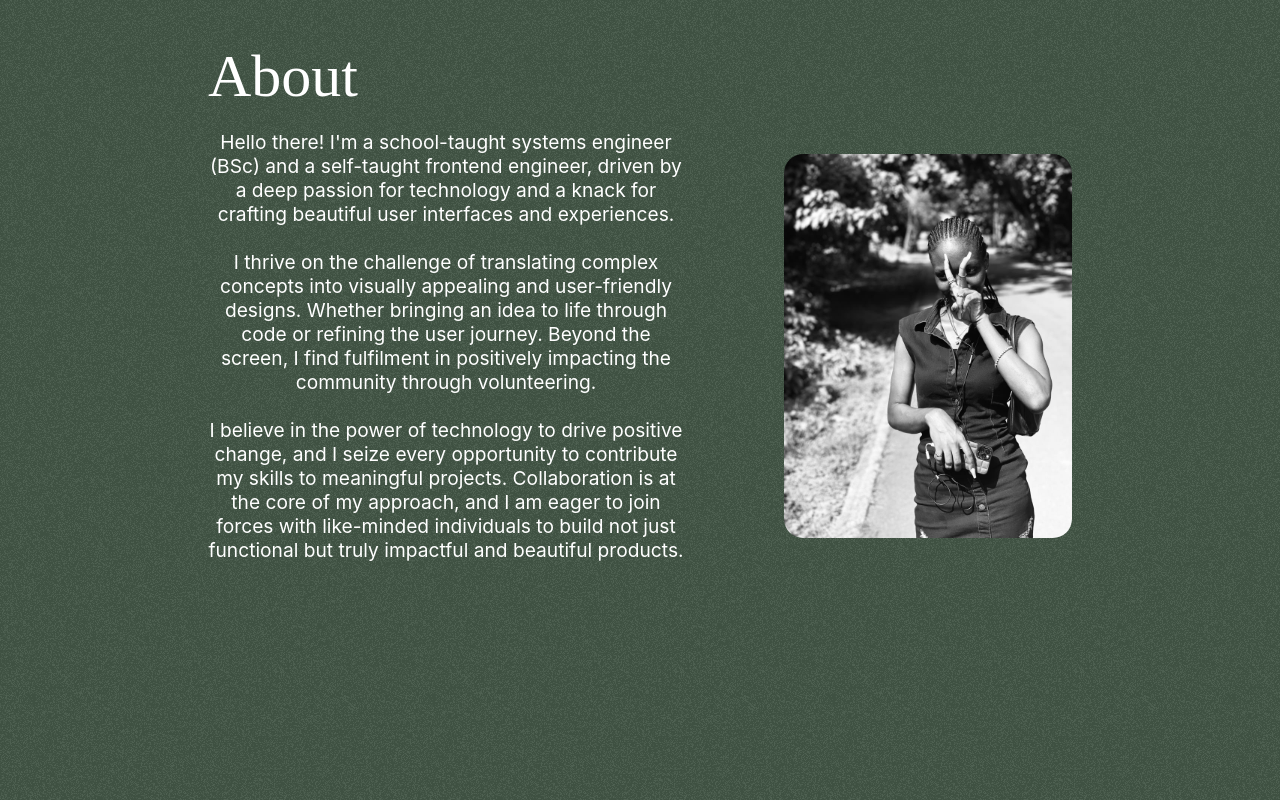
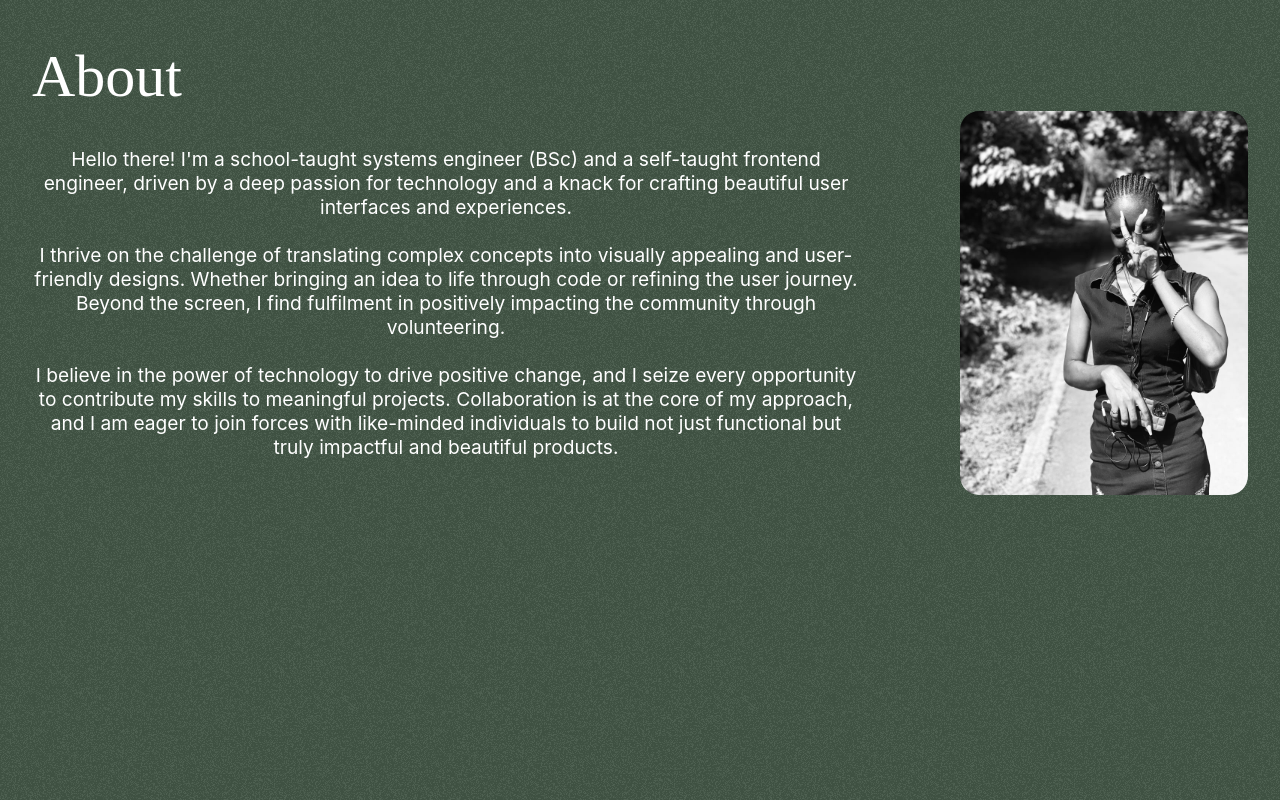
Before and after one commit to Maysummer/Portfolio1, a React (Create React App) app: page /about in a window 1280 px wide. Built offline with nearby package versions, Linux system fonts and the light colour scheme; a web font is replaced by a local one.

Commit message:
remove padding

```diff
--- a/src/App.tsx
+++ b/src/App.tsx
@@ -4,7 +4,6 @@ import About from './pages/About';
 import Projects from './pages/Projects';
 import Skills from './pages/Skills';
 import Contact from './pages/Contact';
-import {useRef} from 'react';
 
 function App() {
   const title = 'a Frontend Engineer';
--- a/src/pages/styles/aboutStyles.ts
+++ b/src/pages/styles/aboutStyles.ts
@@ -1,7 +1,7 @@
 import styled from 'styled-components';
 
 export const AboutContainer = styled.section`
-  padding: 2em 13em;
+  padding: 2em 2em;
 `;
 
 export const AboutHeader = styled.p`
```
